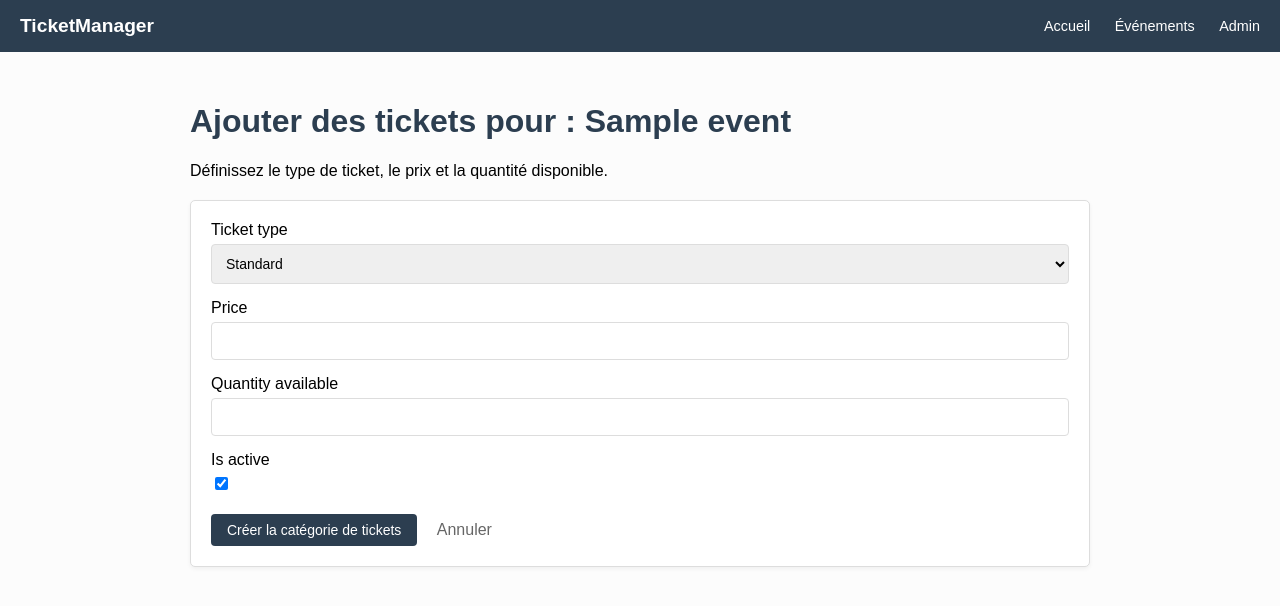
After one commit to saintbassanaga/TicketManager, a Django app: page /concert/1/tickets/add/ in a window 1280 px wide. The commit adds this page. Shown: the top 606 px of the page. Run offline with Django 5.2, Linux system fonts and the light colour scheme; tables that the repository leaves empty hold one stand-in row (values such as "Sample post").

Commit message:
feat: Implement frontend ticket creation and update project roadmap
- Define `TicketForm` in `ticketmanager/forms.py` to handle ticket category details with styled widgets.
- Implement the `ticket_add` view in `ticketmanager/views.py` to allow adding ticket categories to specific events.
- Add the URL route for ticket creation in `ticketmanager/urls.py`.
- Create `templates/ticket_add.html` and update `templates/event_detail.html` to include a button for adding ticket categories.
- Update `todo.txt` to mark frontend CRUD and template initialization tasks as completed.

```diff
--- a/templates/event_detail.html
+++ b/templates/event_detail.html
@@ -21,7 +21,11 @@
         <p>{{ event.description|linebreaks }}</p>
     </div>
 
-    <h2>Tickets Disponibles</h2>
+    <div class="flex-between" style="margin-top: 30px; margin-bottom: 10px;">
+        <h2>Tickets Disponibles</h2>
+        <a href="{% url 'frontend-ticket-add' event.pk %}" class="btn" style="background: #27ae60; font-size: 12px;">+ Ajouter une catégorie</a>
+    </div>
+
     <div class="card">
         {% if tickets %}
             <table>
--- /dev/null
+++ b/templates/ticket_add.html
@@ -0,0 +1,40 @@
+{% extends 'base.html' %}
+
+{% block title %}Ajouter des Tickets - {{ event.name }}{% endblock %}
+
+{% block content %}
+    <h1>Ajouter des tickets pour : {{ event.name }}</h1>
+    <p>Définissez le type de ticket, le prix et la quantité disponible.</p>
+
+    <div class="card" style="margin-top: 20px;">
+        <form method="post">
+            {% csrf_token %}
+
+            {% for field in form %}
+                <div style="margin-bottom: 15px;">
+                    <label style="display: block; margin-bottom: 5px;">{{ field.label }}</label>
+                    {{ field }}
+                    {% if field.errors %}
+                        <div style="color: red; font-size: 0.8em;">{{ field.errors }}</div>
+                    {% endif %}
+                </div>
+            {% endfor %}
+
+            <div style="margin-top: 20px;">
+                <button type="submit" class="btn">Créer la catégorie de tickets</button>
+                <a href="{% url 'frontend-event-detail' event.pk %}" style="margin-left: 15px; color: #666;">Annuler</a>
+            </div>
+        </form>
+    </div>
+
+    <style>
+        .input-field {
+            width: 100%;
+            padding: 10px;
+            border: 1px solid #ddd;
+            border-radius: 4px;
+            box-sizing: border-box;
+            font-size: 14px;
+        }
+    </style>
+{% endblock %}
--- a/ticketmanager/forms.py
+++ b/ticketmanager/forms.py
@@ -1,14 +1,24 @@
 from django import forms
-from .models import Event
+from .models import Event, Ticket
 
 class EventForm(forms.ModelForm):
     class Meta:
         model = Event
         fields = ['name', 'description', 'date', 'location', 'is_active']
-        # On utilise des widgets pour améliorer l'apparence des champs
         widgets = {
             'date': forms.DateTimeInput(attrs={'type': 'datetime-local', 'class': 'input-field'}),
             'name': forms.TextInput(attrs={'class': 'input-field'}),
             'location': forms.TextInput(attrs={'class': 'input-field'}),
             'description': forms.Textarea(attrs={'rows': 4, 'class': 'input-field'}),
         }
+
+class TicketForm(forms.ModelForm):
+    class Meta:
+        model = Ticket
+        fields = ['ticket_type', 'price', 'quantity_available', 'is_active']
+        widgets = {
+            'ticket_type': forms.Select(attrs={'class': 'input-field'}),
+            'price': forms.NumberInput(attrs={'class': 'input-field', 'step': '0.01'}),
+            'quantity_available': forms.NumberInput(attrs={'class': 'input-field'}),
+            'is_active': forms.CheckboxInput(),
+        }
--- a/ticketmanager/urls.py
+++ b/ticketmanager/urls.py
@@ -11,7 +11,8 @@ from .views import (
     event_detail,
     event_add,
     event_edit,
-    event_delete
+    event_delete,
+    ticket_add
 )
 
 urlpatterns = [
@@ -23,6 +24,9 @@ urlpatterns = [
     path('concert/<int:pk>/edit/', event_edit, name='frontend-event-edit'),
     path('concert/<int:pk>/delete/', event_delete, name='frontend-event-delete'),
 
+    # Tickets
+    path('concert/<int:event_id>/tickets/add/', ticket_add, name='frontend-ticket-add'),
+
     # --- Vues API (JSON) ---
     path('api/events/', EventListCreateAPIView.as_view(), name='event-list'),
     path('api/events/<int:pk>/', EventRetrieveUpdateDestroyAPIView.as_view(), name='event-detail'),
--- a/ticketmanager/views.py
+++ b/ticketmanager/views.py
@@ -3,7 +3,7 @@ from django.contrib import messages
 from rest_framework import generics
 from .models import Event, Ticket
 from .serializers import EventSerializer, TicketSerializer
-from .forms import EventForm
+from .forms import EventForm, TicketForm
 
 # ==========================
 # VUES API (DRF)
@@ -30,22 +30,18 @@ class TicketRetrieveUpdateDestroyAPIView(generics.RetrieveUpdateDestroyAPIView):
 # ==========================
 
 def home(request):
-    """Page d'accueil simple"""
     return render(request, 'home.html')
 
 def event_list(request):
-    """Liste des événements"""
     events = Event.objects.filter(is_active=True).order_by('date')
     return render(request, 'event_list.html', {'events': events})
 
 def event_detail(request, pk):
-    """Détail d'un événement"""
     event = get_object_or_404(Event, pk=pk)
     tickets = event.tickets.filter(is_active=True)
     return render(request, 'event_detail.html', {'event': event, 'tickets': tickets})
 
 def event_add(request):
-    """Ajouter un événement"""
     if request.method == 'POST':
         form = EventForm(request.POST)
         if form.is_valid():
@@ -57,7 +53,6 @@ def event_add(request):
     return render(request, 'event_add.html', {'form': form})
 
 def event_edit(request, pk):
-    """Modifier un événement existant"""
     event = get_object_or_404(Event, pk=pk)
     if request.method == 'POST':
         form = EventForm(request.POST, instance=event)
@@ -70,10 +65,25 @@ def event_edit(request, pk):
     return render(request, 'event_add.html', {'form': form, 'edit_mode': True})
 
 def event_delete(request, pk):
-    """Supprimer un événement"""
     event = get_object_or_404(Event, pk=pk)
     if request.method == 'POST':
         event.delete()
         messages.success(request, "L'événement a été supprimé.")
         return redirect('frontend-event-list')
     return render(request, 'event_confirm_delete.html', {'event': event})
+
+def ticket_add(request, event_id):
+    """Ajouter une catégorie de tickets à un événement spécifique"""
+    event = get_object_or_404(Event, pk=event_id)
+    if request.method == 'POST':
+        form = TicketForm(request.POST)
+        if form.is_valid():
+            ticket = form.save(commit=False)
+            ticket.event = event # On lie le ticket à l'événement
+            ticket.save()
+            messages.success(request, f"La catégorie de tickets a été ajoutée à {event.name}")
+            return redirect('frontend-event-detail', pk=event.pk)
+    else:
+        form = TicketForm()
+
+    return render(request, 'ticket_add.html', {'form': form, 'event': event})
```
Also changed, not shown: todo.txt (+7 -5 lines).
